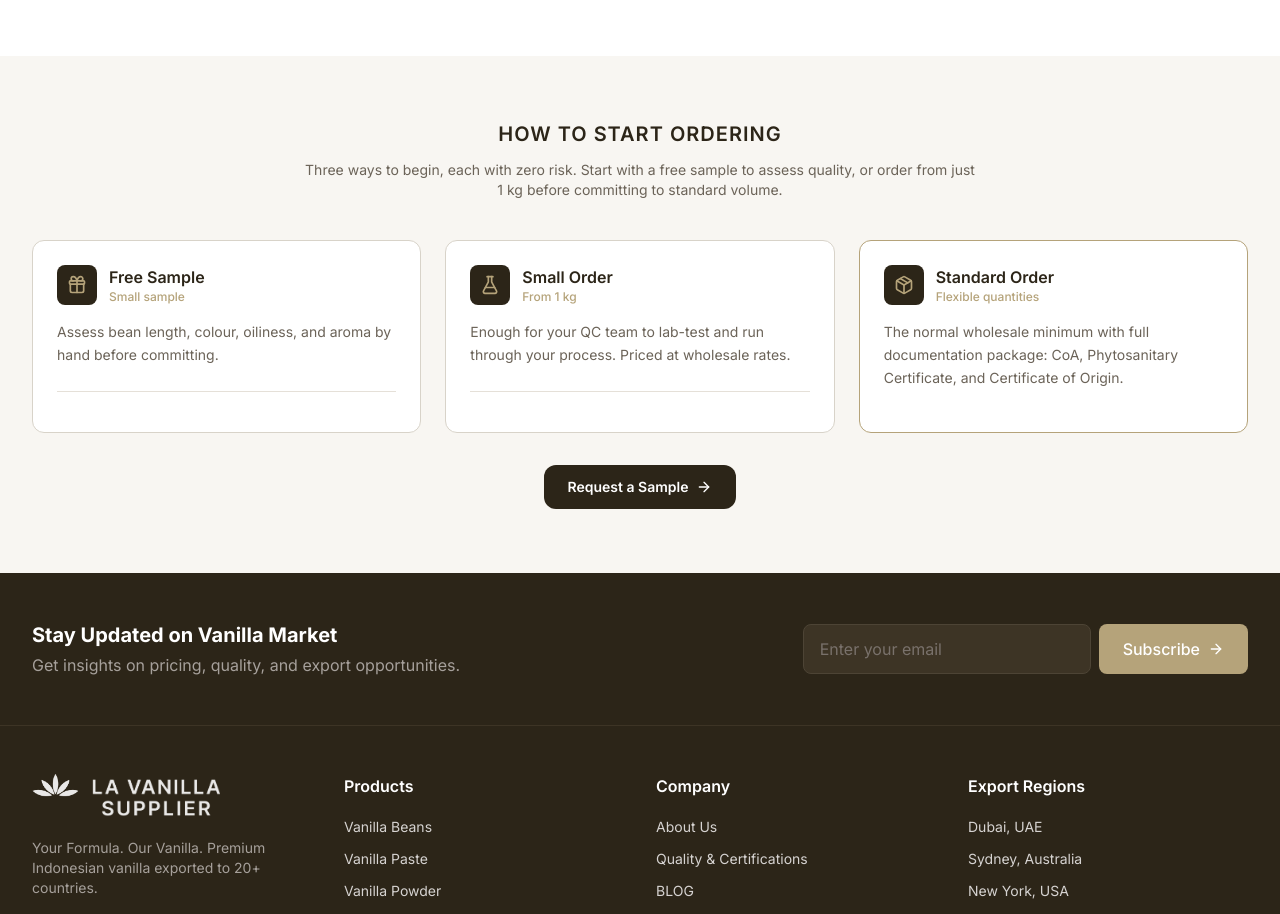
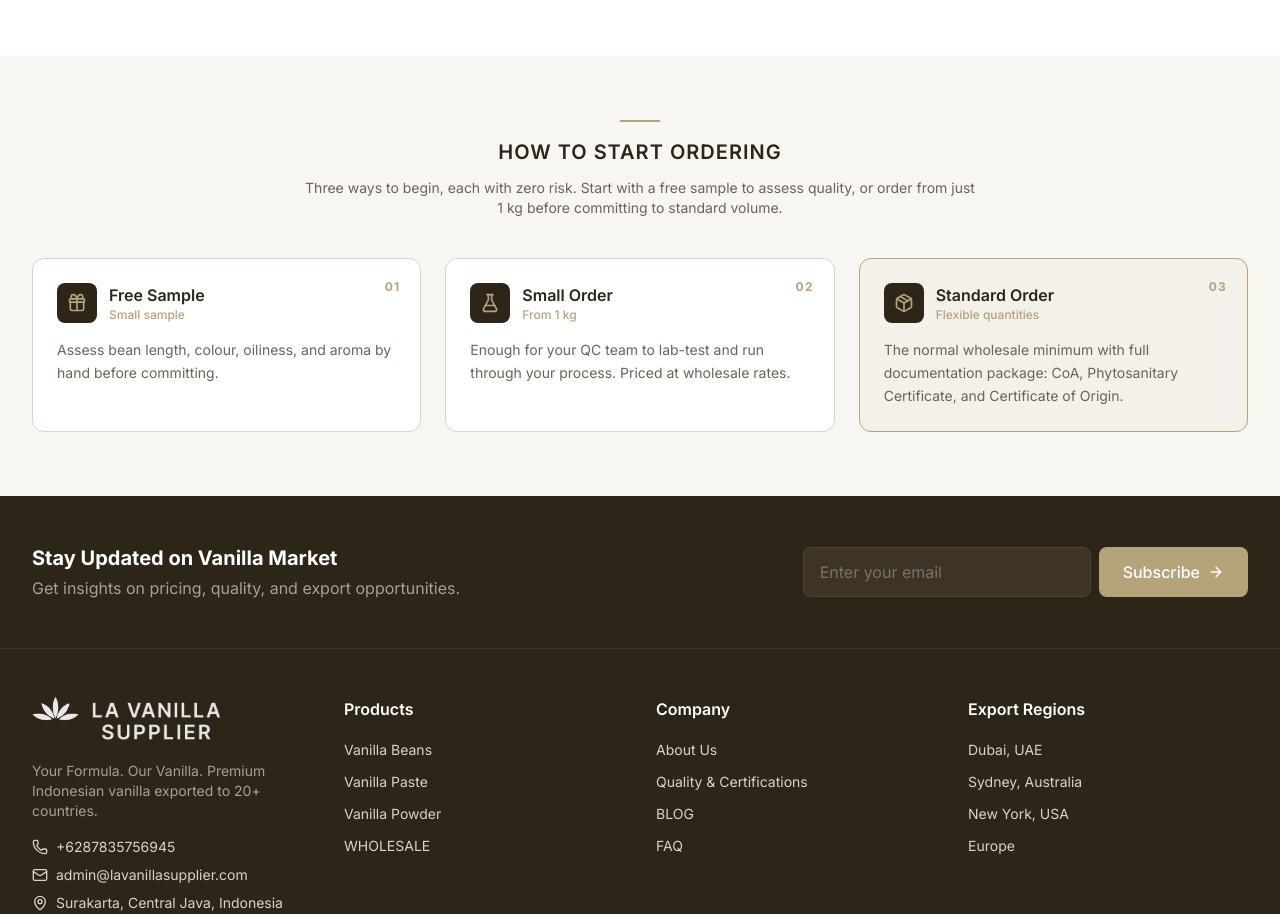
Before and after one commit to irfanmulachela-glitch/vanilla, a Next.js app: page /contact in a window 1280 px wide. Shown: the part 1320-2234 px from the top of the page. Built offline with nearby package versions, Linux system fonts and the light colour scheme.

Commit message:
ui: polish How to Start Ordering section (remove sample CTA, editorial header, step numbers, gold highlight)

```diff
--- a/src/components/ordering-ladder.tsx
+++ b/src/components/ordering-ladder.tsx
@@ -1,5 +1,4 @@
-import Link from "next/link";
-import { FlaskConical, Package, Gift, ArrowRight } from "lucide-react";
+import { FlaskConical, Package, Gift } from "lucide-react";
 
 const tiers = [
   {
@@ -33,7 +32,8 @@ export default function OrderingLadder() {
     <section className="bg-[#F8F6F2] py-12 lg:py-16">
       <div className="max-w-7xl mx-auto px-4 sm:px-6 lg:px-8">
         <div className="text-center mb-10">
-          <h2 className="text-xl font-semibold text-[#2C2518] mb-3 uppercase tracking-wider text-sm">
+          <div className="w-10 h-0.5 bg-[#B5A37A] mx-auto mb-4" />
+          <h2 className="text-xl font-semibold uppercase tracking-wider text-[#2C2518] mb-3">
             How to Start Ordering
           </h2>
           <p className="text-sm text-[#6B6358] max-w-2xl mx-auto">
@@ -47,12 +47,15 @@ export default function OrderingLadder() {
           {tiers.map((tier, i) => (
             <div
               key={tier.title}
-              className={`p-6 rounded-xl border ${
+              className={`relative p-6 rounded-xl border transition-all ${
                 tier.highlight
-                  ? "border-[#B5A37A] bg-white"
-                  : "border-[#D8D3C9] bg-white hover:border-[#B5A37A]/50"
-              } transition-colors`}
+                  ? "border-[#B5A37A] bg-[#B5A37A]/[0.07]"
+                  : "border-[#D8D3C9] bg-white hover:border-[#B5A37A]/60 hover:-translate-y-0.5 hover:shadow-md"
+              }`}
             >
+              <span className="absolute top-5 right-5 text-xs font-bold tracking-widest text-[#B5A37A]">
+                {String(i + 1).padStart(2, "0")}
+              </span>
               <div className="flex items-center gap-3 mb-4">
                 <div className="w-10 h-10 bg-[#2C2518] rounded-lg flex items-center justify-center">
                   <tier.icon className="w-5 h-5 text-[#B5A37A]" />
@@ -67,21 +70,8 @@ export default function OrderingLadder() {
               <p className="text-sm text-[#6B6358] leading-relaxed">
                 {tier.description}
               </p>
-              {i < tiers.length - 1 && (
-                <div className="mt-6 pt-4 border-t border-[#E5E0D8]" />
-              )}
             </div>
           ))}
-        </div>
-
-        <div className="mt-8 text-center">
-          <Link
-            href="/contact"
-            className="inline-flex items-center px-6 py-3 bg-[#2C2518] text-white font-semibold rounded-xl hover:bg-[#3D3425] transition-colors text-sm"
-          >
-            Request a Sample
-            <ArrowRight className="ml-2 w-4 h-4" />
-          </Link>
         </div>
       </div>
     </section>
```
